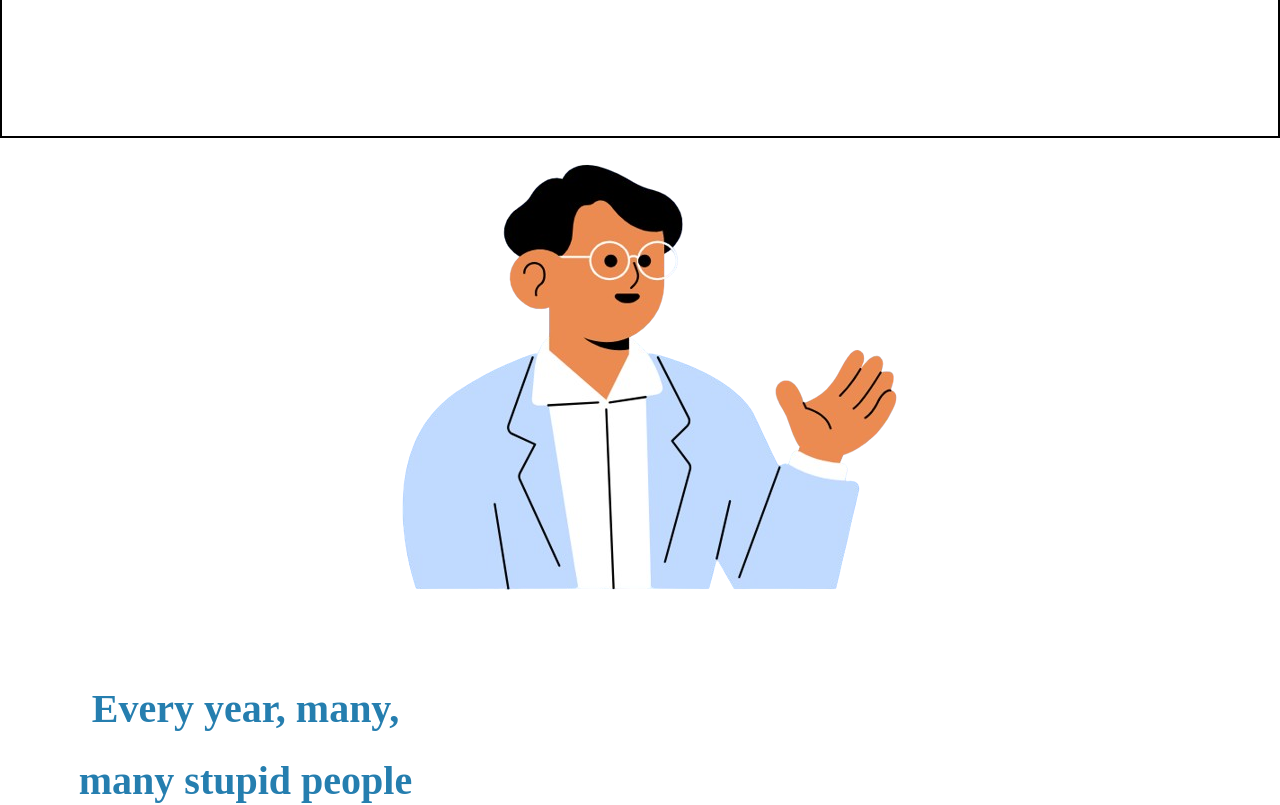
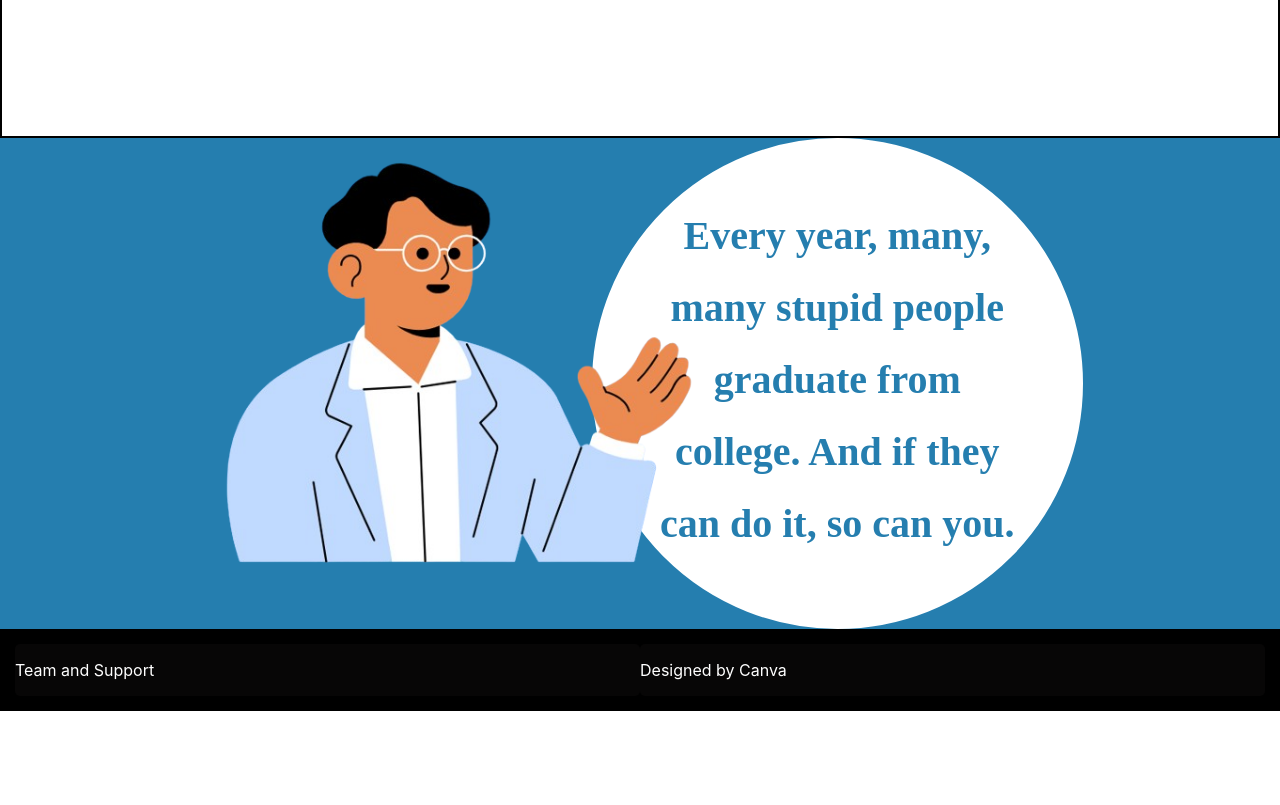
Before and after one commit to Ankit27-09/devcraft, a React (Create React App) app: page / in a window 1280 px wide. Shown: the part 2240-3045 px from the top of the page. After the commit the page ends 2951 px from the top, so only its background shows below. Built offline with nearby package versions, Linux system fonts and the light colour scheme.

Commit message:
eight commit

```diff
--- a/src/App.css
+++ b/src/App.css
@@ -123,12 +123,19 @@
   width: 250px;
 }
 
-.full-container {
-  display:flex;
-  justify-content:center;
-  gap:0px;
+.background-1{
+  background-color: #257EAF;
+  display: flex;
+  justify-content:space-around;
+
   align-content: center;
+}
 
+
+.image-1 img{
+  position: absolute;
+  width: 500px;
+  left: 200px;
 }
 
 .text-container {
```
